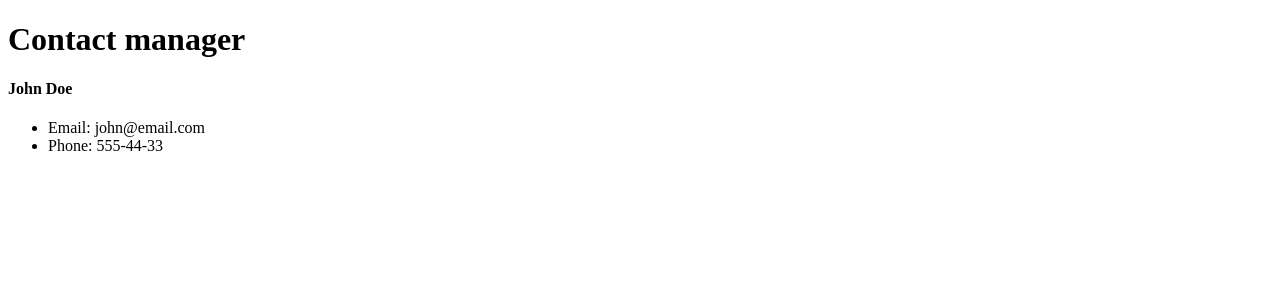
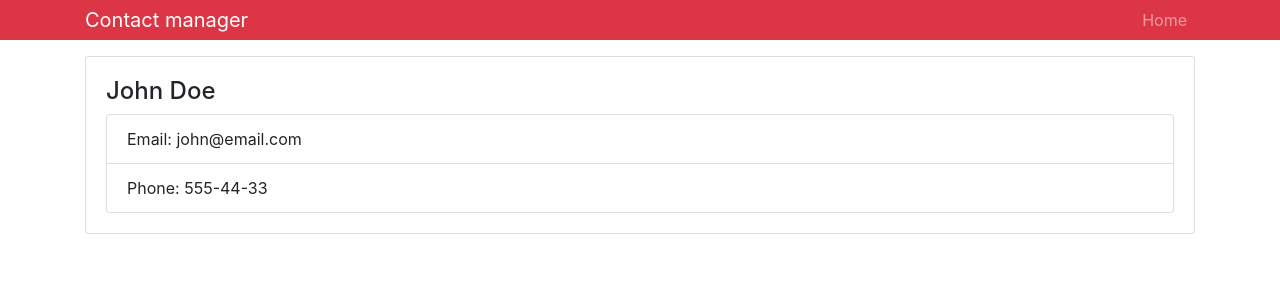
Before and after one commit to mikuhann/contact-manager, a React (Create React App) app: page / in a window 1280 px wide. Shown: the top 300 px of the page. Built offline with nearby package versions, Linux system fonts and the light colour scheme.

Commit message:
add basic markup and bootstrap classes

```diff
--- a/src/App.js
+++ b/src/App.js
@@ -3,6 +3,7 @@
 import Contact from './components/Contact';
 import Header from './components/Header';
 
+import 'bootstrap/dist/css/bootstrap.min.css';
 import './App.css';
 
 class App extends Component {
@@ -10,7 +11,9 @@
     return (
       <div className="App">
         <Header title='Contact manager'/>
-        <Contact name='John Doe' email='john@email.com' phone='555-44-33'/>
+        <div className="container">
+          <Contact name='John Doe' email='john@email.com' phone='555-44-33'/>
+        </div>
       </div>
     )
   }
--- a/src/components/Contact.js
+++ b/src/components/Contact.js
@@ -5,11 +5,11 @@
   render() {
     const {name, email, phone} = this.props;
     return (
-      <div>
+      <div className='card card-body mb-3'>
         <h4>{name}</h4>
-        <ul>
-          <li>Email: {email}</li>
-          <li>Phone: {phone}</li>
+        <ul className='list-group'>
+          <li className='list-group-item'>Email: {email}</li>
+          <li className='list-group-item'>Phone: {phone}</li>
         </ul>
       </div>
     );
--- a/src/components/Header.js
+++ b/src/components/Header.js
@@ -3,9 +3,18 @@
 
 const Header = ({title}) => {
   return (
-    <div>
-      <h1>{title}</h1>
-    </div>
+    <nav className='navbar navbar-expand-sm navbar-dark bg-danger mb-3 py-0'>
+      <div className="container">
+        <a href="/" className='navbar-brand'>{title}</a>
+        <div>
+          <ul className='navbar-nav mr-auto'>
+            <li className="nav-item">
+              <a href="/" className='nav-link'>Home</a>
+            </li>
+          </ul>
+        </div>
+      </div>
+    </nav>
   );
 };
 
```
